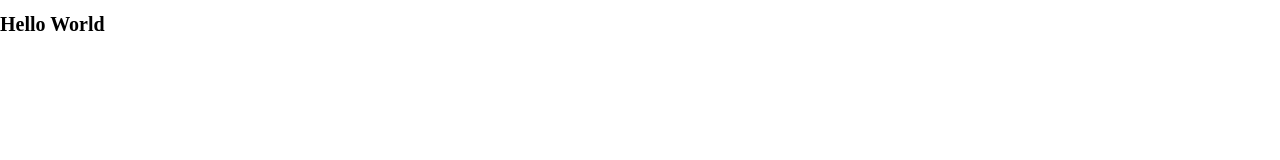
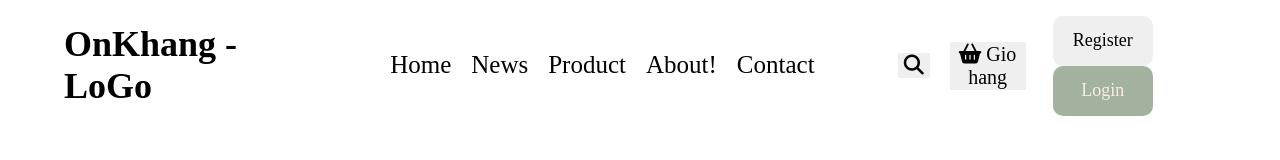
Before and after one commit to ondinhk/clone-layout, a plain HTML site: page index.html in a window 1280 px wide. Drawn offline with nearby package versions, Linux system fonts and the light colour scheme.

Commit message:
create variable scss

```diff
--- /dev/null
+++ b/assets/css/_variables.scss
@@ -0,0 +1,3 @@
+$main-color: #FFECDA;
+$button-color-hover: #798777;
+$button-color: #A2B29F;
--- a/assets/css/style.scss
+++ b/assets/css/style.scss
@@ -1,3 +1,10 @@
+@import "variables";
+@mixin center {
+    display: flex;
+    justify-content: center;
+    align-items: center;
+}
+
 *{
     box-sizing: inherit;
 }
@@ -8,3 +15,75 @@ html{
 	box-sizing: border-box;
     /* 16px */
 }
+// Heacer
+header{
+    width: 100%;
+    padding: 0 5%;
+    display: flex;
+    justify-content: space-between;
+    align-items: center;
+    font-size: 1.8rem;
+    .logo{
+        width: 20%;
+    }
+    .menu{
+        width: 50%;
+        @include center();
+        ul{
+            display: flex;
+            align-items: center;
+            li{
+                list-style: none;
+                margin: 0 1rem;
+                a{
+                    text-decoration: none;
+                    color: black;
+                    font-size: 2.5rem;
+                }
+            }
+        }
+    }
+    .right{
+        width: 30%;
+        @include center();
+
+        .icon{
+            @include center();
+            font-size: 2rem;
+            margin: 0 5%;
+            button{
+                margin: 0 1rem;
+                border: none;
+                .icon-search{
+
+                }
+                .icon-cart{
+
+                }
+            }
+            button:hover{
+                cursor: pointer;
+            }
+        }
+
+        .login{
+           .btn{
+               width: 10rem;
+               height: 5rem;
+               border-radius: 1rem;
+               border: none;
+           }
+           .btn-sign-up{
+
+           }
+           .btn-sign-in{
+               color: #F8EDE3;
+               background-color: $button-color;
+           }
+           .btn:hover{
+               cursor: pointer;
+               background-color: $button-color-hover;
+           }
+        }
+    }
+}
--- a/index.html
+++ b/index.html
@@ -15,10 +15,35 @@
     <!-- Jquery -->
     <script src="https://code.jquery.com/jquery-3.6.0.min.js"
         integrity="sha256-/xUj+3OJU5yExlq6GSYGSHk7tPXikynS7ogEvDej/m4=" crossorigin="anonymous"></script>
+    <!-- Font awesome -->
+    <script src="https://kit.fontawesome.com/53e4b4d111.js" crossorigin="anonymous"></script>
 </head>
 
 <body>
-    <h1>Hello World</h1>
+    <header>
+        <div class="logo">
+            <h1>OnKhang - LoGo</h1>
+        </div>
+        <div class="menu">
+            <ul>
+                <li><a href="#">Home</a></li>
+                <li><a href="#">News</a></li>
+                <li><a href="#">Product</a></li>
+                <li><a href="#">About!</a></li>
+                <li><a href="#">Contact</a></li>
+            </ul>
+        </div>
+        <div class="right">
+            <div class="icon">
+                <button class="btn"><i class="fas fa-search icon-search"></i></button>
+                <button class="btn"><i class="fas fa-shopping-basket icon-cart"></i> Gio hang</button>
+            </div>
+            <div class="login">
+                <button class="btn btn-sign-up">Register</button>
+                <button class="btn btn-sign-in">Login</button>
+            </div>
+        </div>
+    </header>
 </body>
 <script src="./assets/js/app.js"></script>
 
```
Also changed, not shown: assets/css/style.css, 1 other file.
